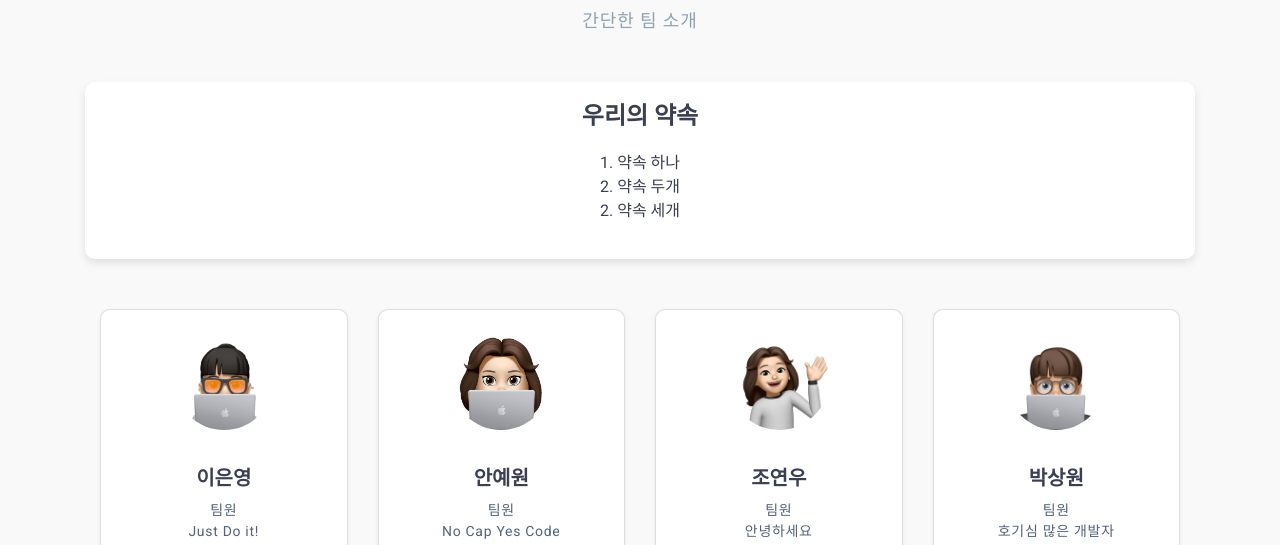
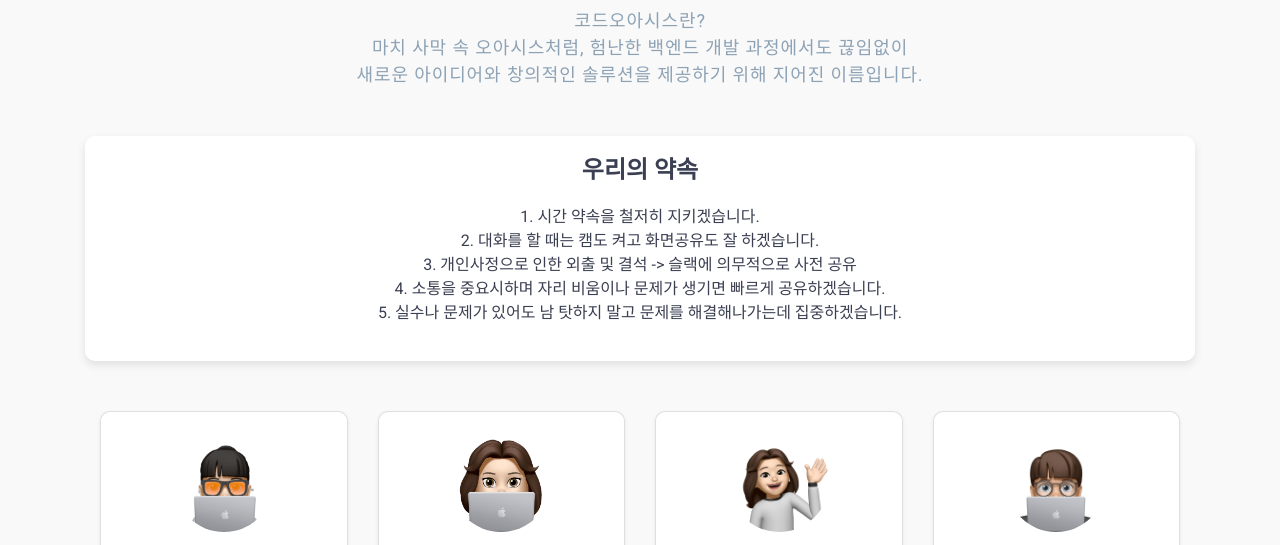
Before and after one commit to Sparta-CodeOasis/CodeOasis, a plain HTML site: page index.html in a window 1280 px wide. Shown: the part 234-779 px from the top of the page. Drawn offline with nearby package versions, Linux system fonts and the light colour scheme.

Commit message:
찐막 최종본 커밋

```diff
--- a/index.html
+++ b/index.html
@@ -43,16 +43,22 @@
 
         <section class="team-overview mt-5">
             <h2 class="text-center">1조 팀소개</h2>
-            <p class="text-center">간단한 팀 소개</p>
+            <p class="text-center">코드오아시스란?<br>마치 사막 속 오아시스처럼, 험난한 백엔드 개발 과정에서도 끊임없이<br>새로운 아이디어와 창의적인 솔루션을 제공하기 위해 지어진 이름입니다.</p>
             <section class="team-promise mt-5">
               <div class="container">
                 <div class="row">
                   <div class="col-12">
                       <h3>우리의 약속</h3>
                       <ul>
-                        1. 약속 하나<br>
-                        2. 약속 두개<br>
-                        2. 약속 세개<br>
+                        1. 시간 약속을 철저히 지키겠습니다.<br>
+
+                        2. 대화를 할 때는 캠도 켜고 화면공유도 잘 하겠습니다.<br>
+
+                        3. 개인사정으로 인한 외출 및 결석 -> 슬랙에 의무적으로 사전 공유<br>
+
+                        4. 소통을 중요시하며 자리 비움이나 문제가 생기면 빠르게 공유하겠습니다.<br>
+
+                        5. 실수나 문제가 있어도 남 탓하지 말고 문제를 해결해나가는데 집중하겠습니다.<br>
                       </ul>
                   </div>
                 </div>
```
